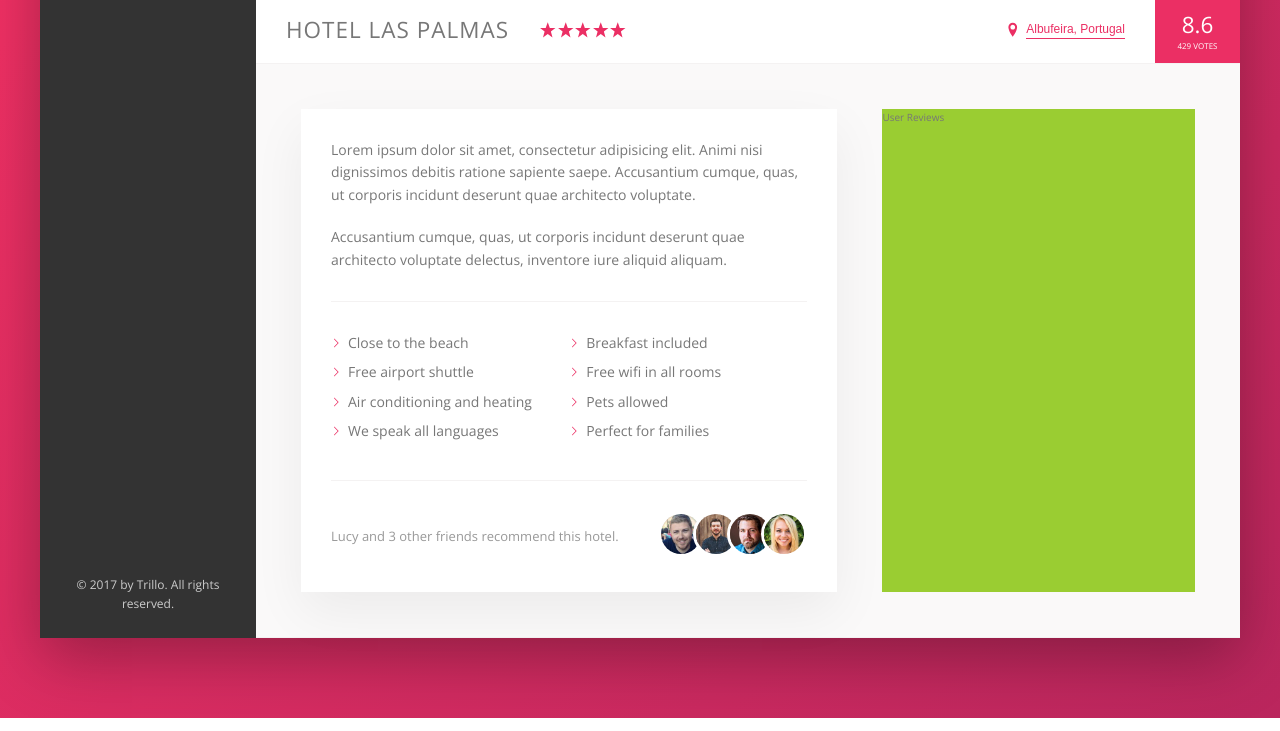
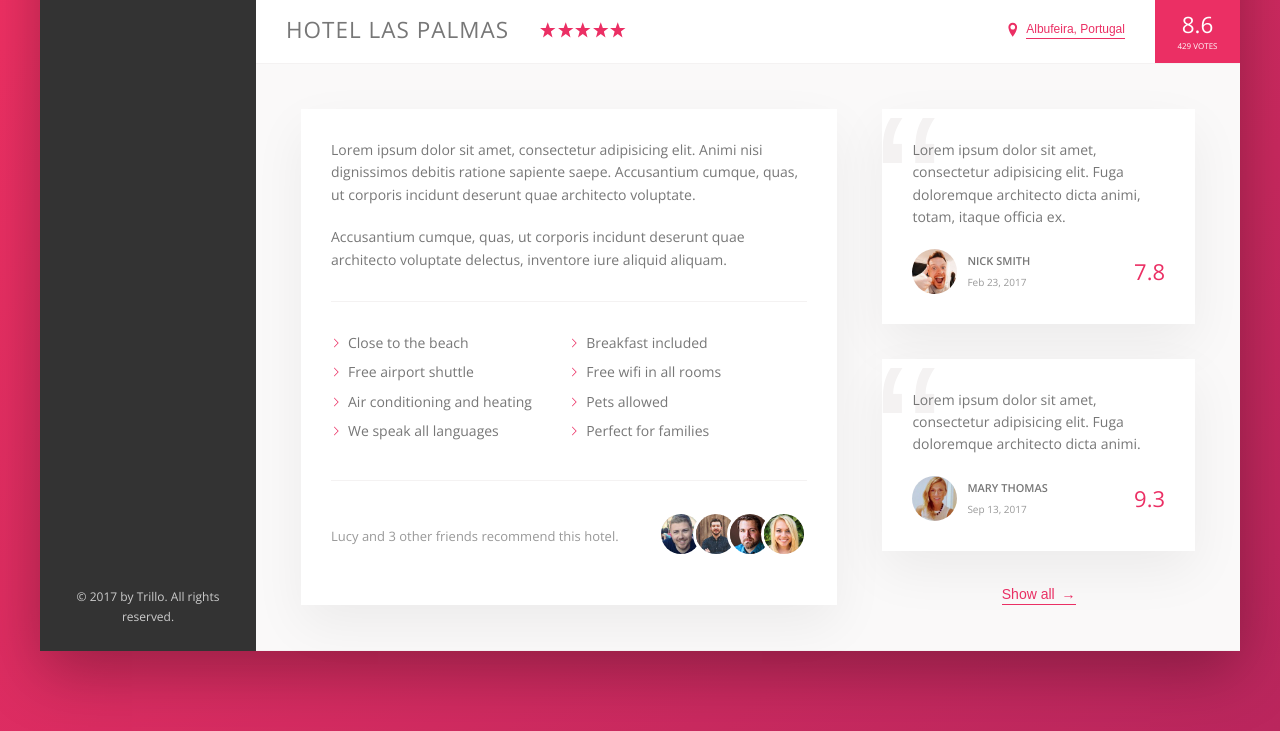
Before and after one commit to ndstephens/trillo, a website: page index.html in a window 1280 px wide. Shown: the part 538-1269 px from the top of the page. Drawn offline with nearby package versions, Linux system fonts and the light colour scheme.

Commit message:
Adds user review section

```diff
--- a/index.html
+++ b/index.html
@@ -171,7 +171,35 @@
           </div>
 
           <div class="user-reviews">
-            User Reviews
+            <figure class="review">
+              <blockquote class="review__text">
+                Lorem ipsum dolor sit amet, consectetur adipisicing elit. Fuga doloremque architecto dicta animi, totam, itaque officia ex.
+              </blockquote>
+              <figcaption class="review__user">
+                <img src="img/user-1.jpg" alt="User 1" class="review__photo">
+                <div class="review__user-box">
+                  <p class="review__user-name">Nick Smith</p>
+                  <p class="review__user-date">Feb 23, 2017</p>
+                </div>
+                <div class="review__rating">7.8</div>
+              </figcaption>
+            </figure>
+
+            <figure class="review">
+              <blockquote class="review__text">
+                Lorem ipsum dolor sit amet, consectetur adipisicing elit. Fuga doloremque architecto dicta animi.
+              </blockquote>
+              <figcaption class="review__user">
+                <img src="img/user-2.jpg" alt="User 1" class="review__photo">
+                <div class="review__user-box">
+                  <p class="review__user-name">Mary Thomas</p>
+                  <p class="review__user-date">Sep 13, 2017</p>
+                </div>
+                <div class="review__rating">9.3</div>
+              </figcaption>
+            </figure>
+
+            <button class="btn-inline__reviews">Show all <span>&rarr;</span></button>
           </div>
         </div>
 
--- a/sass/_components.scss
+++ b/sass/_components.scss
@@ -265,7 +265,8 @@
 }
 
 /*//?----------  BUTTON INLINE  ----------*/
-.btn-inline {
+/*//* EXTEND */
+%btn-inline {
   border: none;
   color: var(--c-primary);
   font-size: inherit;
@@ -276,14 +277,28 @@
   background-color: transparent;
   cursor: pointer;
   transition: all 0.2s;
+  &:focus {
+    outline: none;
+  }
+}
 
+.btn-inline {
+  @extend %btn-inline;
   &:hover {
-    // color: var(--c-grey-dark-1);
     animation: pulsate 1s infinite;
   }
 
-  &:focus {
-    outline: none;
+  &__reviews {
+    @extend %btn-inline;
+    & span {
+      margin-left: 3px;
+      transition: all 0.2s;
+    }
+    &:hover {
+      span {
+        margin-left: 8px;
+      }
+    }
   }
 }
 
@@ -367,3 +382,65 @@
     }
   }
 }
+
+/*//?----------  REVIEWS  ----------*/
+.review {
+  background-color: #fff;
+  box-shadow: var(--sh-light);
+  padding: 3rem;
+  margin-bottom: 3.5rem;
+  position: relative;
+  overflow: hidden;
+
+  &::before {
+    content: "\201C";
+    position: absolute;
+    top: -2.2rem;
+    left: -0.7rem;
+    font-size: 20rem;
+    font-family: sans-serif;
+    line-height: 1;
+    color: var(--c-grey-light-2);
+    z-index: 1;
+  }
+
+  &__text {
+    margin-bottom: 2rem;
+    position: relative;
+    z-index: 5;
+  }
+
+  &__user {
+    display: flex;
+    align-items: center;
+  }
+
+  &__photo {
+    height: 4.5rem;
+    width: 4.5rem;
+    border-radius: 50%;
+    margin-right: 1rem;
+  }
+
+  &__user-box {
+    margin-right: auto;
+  }
+
+  &__user-name {
+    text-transform: uppercase;
+    font-size: 1.1rem;
+    font-weight: 600;
+    margin-bottom: 0.4rem;
+  }
+
+  &__user-date {
+    font-size: 1rem;
+    color: var(--c-grey-dark-3);
+  }
+
+  &__rating {
+    font-size: 2.2rem;
+    color: var(--c-primary);
+    font-weight: 300;
+  }
+}
--- a/sass/_layout.scss
+++ b/sass/_layout.scss
@@ -37,6 +37,8 @@
 }
 
 .detail {
+  /*//* put 'font-size' here so all child elements will inherit it */
+  font-size: 1.4rem;
   display: flex;
   padding: 4.5rem;
   background-color: var(--c-grey-light-1);
@@ -44,7 +46,6 @@
 }
 
 .description {
-  font-size: 1.4rem;
   background-color: #fff;
   box-shadow: var(--sh-light);
   padding: 3rem;
@@ -53,6 +54,9 @@
 }
 
 .user-reviews {
-  background-color: yellowgreen;
   flex: 1;
+
+  display: flex;
+  flex-direction: column;
+  align-items: center;
 }
```
Also changed, not shown: css/style.css.
